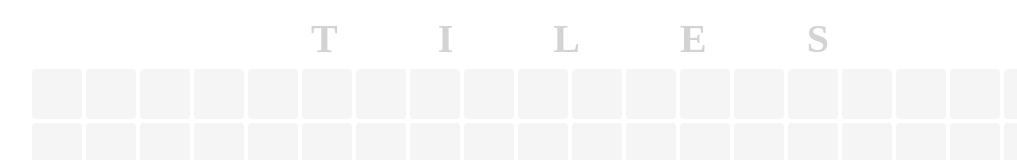
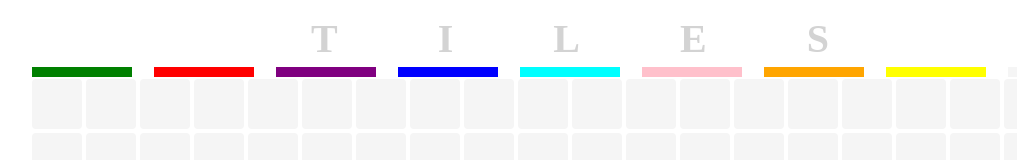
Before and after one commit to zdzirin/Tiles, a plain HTML site: page index.html in a window 1280 px wide. Shown: the whole page, without its empty margins (70-1087 px from the left). Drawn offline with Linux system fonts and the light colour scheme.

Commit message:
actually works now!

```diff
--- a/index.html
+++ b/index.html
@@ -20,31 +20,18 @@
         <h1>E</h1>
         <h1>S</h1>
       </div>
-      <script type="text/javascript">
-        const ROWS = 10;
-        const COLS = 2 * ROWS;
-
-        var rowDiv, tileDiv;
-        var tileContainer = document.createElement("div");
-        tileContainer.className = "tileContainer";
-        container1.append(tileContainer);
-        for (var i = 0; i < ROWS; i++) {
-          rowDiv = document.createElement("div");
-          rowDiv.className = "row";
-          rowDiv.id = "r" + i.toString();
-          rowDiv.style.height = "fit-content";
-          rowDiv.style.width = "fit-content";
-          for (var j = 0; j < COLS; j++) {
-            tileDiv = document.createElement("div");
-            tileDiv.className = "tile";
-            tileDiv.id = rowDiv.id + "t" + j.toString();
-            rowDiv.append(tileDiv);
-          }
-          tileContainer.append(rowDiv);
-        }
-
-        document.getElementById("container1").append(tileContainer);
-      </script>
+      <div class="selector">
+        <div class="color" id="green" onclick="setColor('green')"></div>
+        <div class="color" id="red" onclick="setColor('red')"></div>
+        <div class="color" id="purple" onclick="setColor('purple')"></div>
+        <div class="color" id="blue" onclick="setColor('blue')"></div>
+        <div class="color" id="cyan" onclick="setColor('cyan')"></div>
+        <div class="color" id="pink" onclick="setColor('pink')"></div>
+        <div class="color" id="orange" onclick="setColor('orange')"></div>
+        <div class="color" id="yellow" onclick="setColor('yellow')"></div>
+        <div class="color" id="reset" onclick="setColor('reset')"></div>
+      </div>
+      <script type="text/javascript" src="script.js"></script>
     </div>
   </body>
 </html>
--- a/script.js
+++ b/script.js
@@ -1,23 +1,178 @@
+// Variables
 const ROWS = 10;
 const COLS = 2 * ROWS;
 
-function createTiles(container1) {
+// lists of colors
+var green = [
+  "chartreuse",
+  "darkgreen",
+  "lawngreen",
+  "lime",
+  "limegreen",
+  "yellowgreen",
+  "greenyellow",
+  "olivedrab",
+  "springgreen",
+  "mediumspringgreen",
+  "lightgreen",
+  "darkolivegreen",
+  "darkseagreen",
+  "forestgreen",
+  "seagreen",
+  "palegreen",
+  "mediumaquamarine",
+  "mediumseagreen",
+  "green",
+  "olive"
+];
+
+var pink = [
+  "pink",
+  "lightpink",
+  "hotpink",
+  "deeppink",
+  "palevioletred",
+  "mediumvioletred"
+];
+
+var red = [
+  "lightsalmon",
+  "salmon",
+  "darksalmon",
+  "lightcoral",
+  "indianred",
+  "crimson",
+  "firebrick",
+  "darkred",
+  "red",
+  "maroon"
+];
+
+var orange = ["orangered", "tomato", "coral", "darkorange", "orange"];
+
+var yellow = [
+  "yellow",
+  "lightyellow",
+  "lemonchiffon",
+  "lightgoldenrodyellow",
+  "papayawhip",
+  "moccasin",
+  "peachpuff",
+  "palegoldenrod",
+  "khaki",
+  "darkkhaki",
+  "gold"
+];
+
+var cyan = [
+  "aqua",
+  "cyan",
+  "lightcyan",
+  "paleturquoise",
+  "aquamarine",
+  "turquoise",
+  "mediumturquoise",
+  "darkturquoise",
+  "lightseagreen",
+  "cadetblue",
+  "darkcyan",
+  "teal"
+];
+
+var blue = [
+  "lightsteelblue",
+  "powderblue",
+  "lightblue",
+  "skyblue",
+  "lightskyblue",
+  "deepskyblue",
+  "dodgerblue",
+  "cornflowerblue",
+  "steelblue",
+  "royalblue",
+  "blue",
+  "mediumblue",
+  "darkblue",
+  "navy",
+  "midnightblue"
+];
+
+var purple = [
+  "lavender",
+  "thistle",
+  "plum",
+  "violet",
+  "orchid",
+  "fuchsia",
+  "magenta",
+  "mediumorchid",
+  "mediumpurple",
+  "blueviolet",
+  "darkviolet",
+  "darkorchid",
+  "darkmagenta",
+  "purple",
+  "indigo",
+  "darkslateblue",
+  "slateblue",
+  "mediumslateblue"
+];
+
+// master dictionary of colors
+var colorDictionary = {
+  green: green,
+  red: red,
+  purple: purple,
+  blue: blue,
+  cyan: cyan,
+  yellow: yellow,
+  orange: orange,
+  pink: pink
+};
+
+var curr = "green";
+
+// creates the tiles and heirarchy
 var rowDiv, tileDiv;
 var tileContainer = document.createElement("div");
 tileContainer.className = "tileContainer";
 container1.append(tileContainer);
-    for (int i = 0; i < ROWS; i++) {
+for (var i = 0; i < ROWS; i++) {
   rowDiv = document.createElement("div");
   rowDiv.className = "row";
   rowDiv.id = "r" + i.toString();
-        for (int j = 0; j < COLS; j++) {
+  rowDiv.style.height = "fit-content";
+  rowDiv.style.width = "fit-content";
+  for (var j = 0; j < COLS; j++) {
     tileDiv = document.createElement("div");
     tileDiv.className = "tile";
+    //tileDiv.onclick = "changeTileColor(this)";
+    tileDiv.setAttribute("onclick", "changeTileColor(this)");
     tileDiv.id = rowDiv.id + "t" + j.toString();
     rowDiv.append(tileDiv);
   }
   tileContainer.append(rowDiv);
 }
+
+document.getElementById("container1").append(tileContainer);
+
+// function to change tile color
+
+function changeTileColor(tile) {
+  if (curr == "whitesmoke") {
+    tile.style.background = color;
+  } else {
+    let colorList = colorDictionary[curr];
+    let i = colorList.length;
+    let color = colorList[Math.floor(Math.random() * i)];
+    tile.style.background = color;
+  }
+  return false;
 }
 
-window.createTiles(document.getElementById("container1"));
+// function to change the currently selected color
+
+function setColor(color) {
+  curr = color;
+  return false;
+}
--- a/style.css
+++ b/style.css
@@ -26,6 +26,55 @@
   margin: 5px 50px;
 }
 
+.selector {
+  display: flex;
+  flex-direction: row;
+  width: fit-content;
+  height: fit-content;
+}
+
+.color {
+  height: 10px;
+  width: 100px;
+  margin: 0px 11px;
+}
+
+#green {
+  background-color: green;
+}
+
+#blue {
+  background-color: blue;
+}
+
+#red {
+  background-color: red;
+}
+
+#purple {
+  background-color: purple;
+}
+
+#orange {
+  background-color: orange;
+}
+
+#pink {
+  background-color: pink;
+}
+
+#yellow {
+  background: yellow;
+}
+
+#reset {
+  background-color: whitesmoke;
+}
+
+#cyan {
+  background-color: cyan;
+}
+
 .tileContainer {
   display: flex;
   flex-direction: column;
```
Lines whose indentation alone changed are shown as unchanged.
